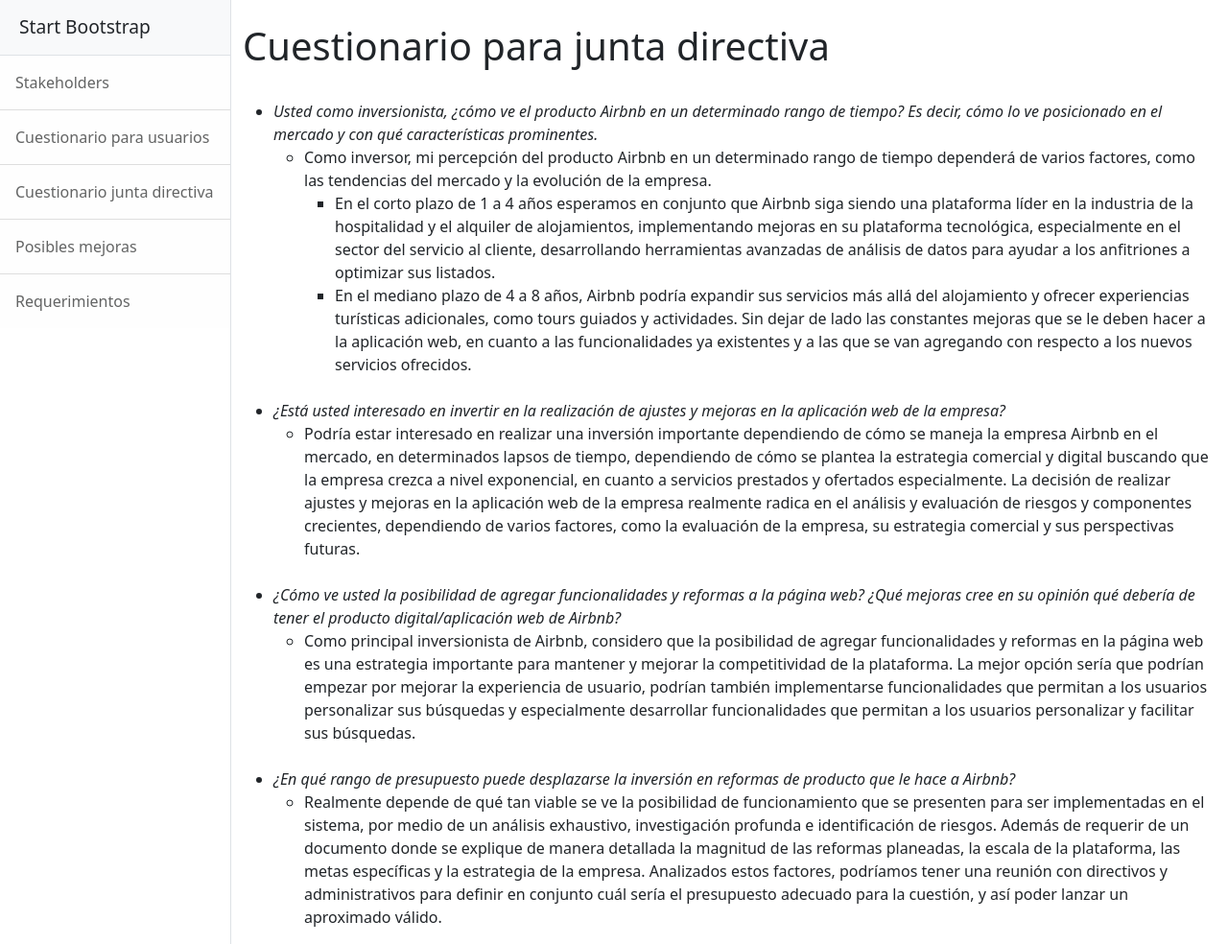
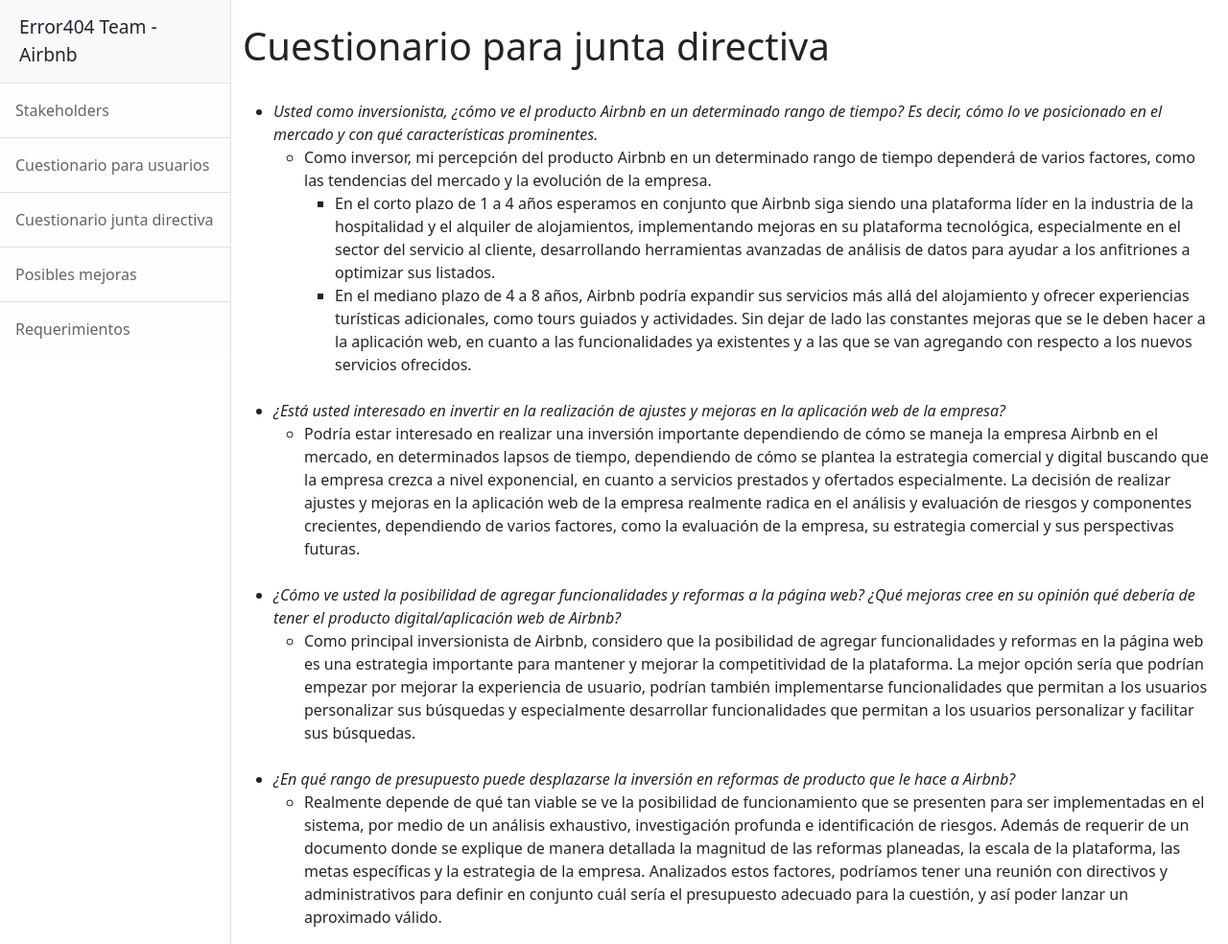
Before and after one commit to JFranco404/Error404Team-Elicitacion-Airbnb.github.io, a plain HTML site: page cuestionario-d.html in a window 1280 px wide. Shown: the whole page at 96% size. Drawn offline with nearby package versions, Linux system fonts and the light colour scheme.

```diff
--- a/cuestionario-d.html
+++ b/cuestionario-d.html
@@ -15,7 +15,7 @@
         <div class="d-flex" id="wrapper">
             <!-- Sidebar-->
             <div class="border-end bg-white" id="sidebar-wrapper">
-                <div class="sidebar-heading border-bottom bg-light">Start Bootstrap</div>
+                <div class="sidebar-heading border-bottom bg-light">Error404 Team - Airbnb</div>
                 <div class="list-group list-group-flush">
                     <a class="list-group-item list-group-item-action list-group-item-light p-3" href="index.html">Stakeholders</a>
                     <a class="list-group-item list-group-item-action list-group-item-light p-3" href="cuestionario-u.html">Cuestionario para usuarios</a>
```
Also changed, not shown: cuestionario-u.html (+1 -1 lines), mejoras.html (+1 -1 lines), mejores.html (+1 -1 lines), requerimientos.html (+1 -1 lines).
